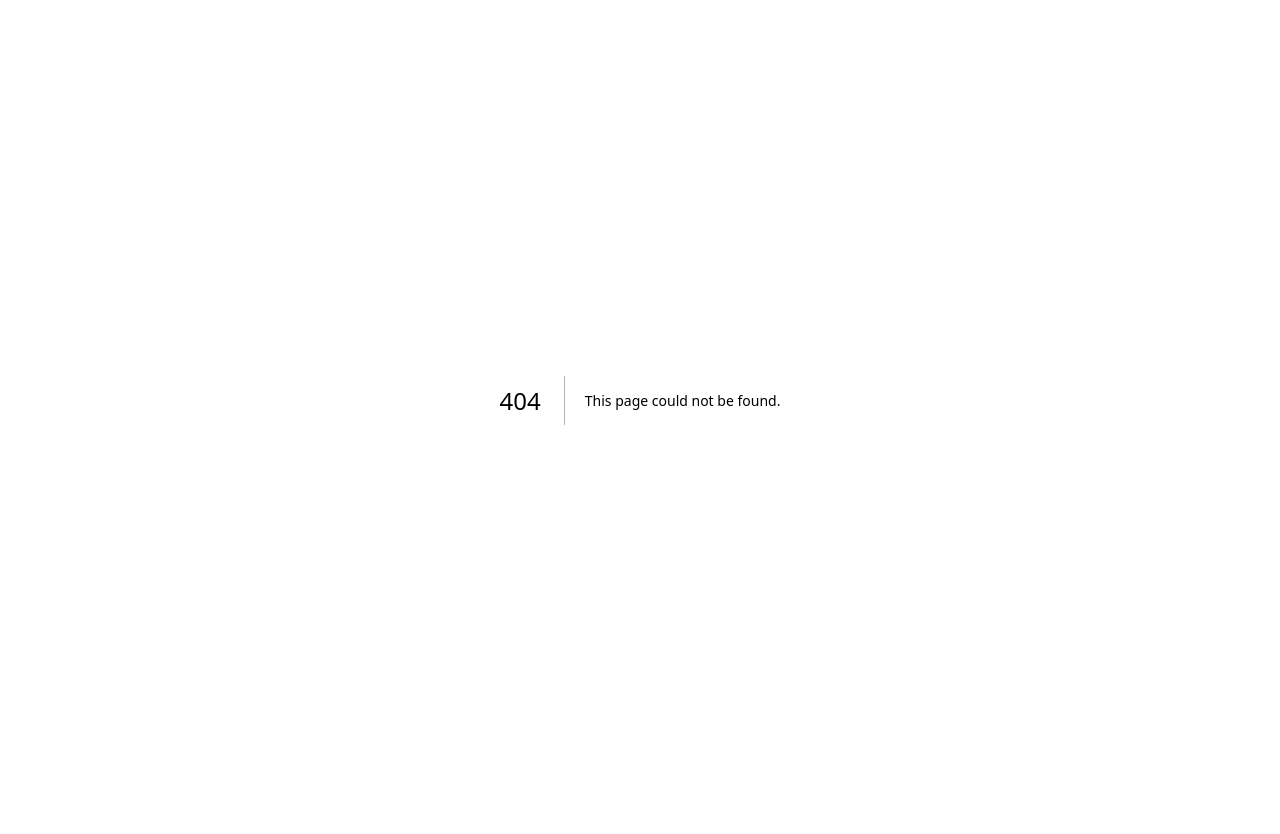
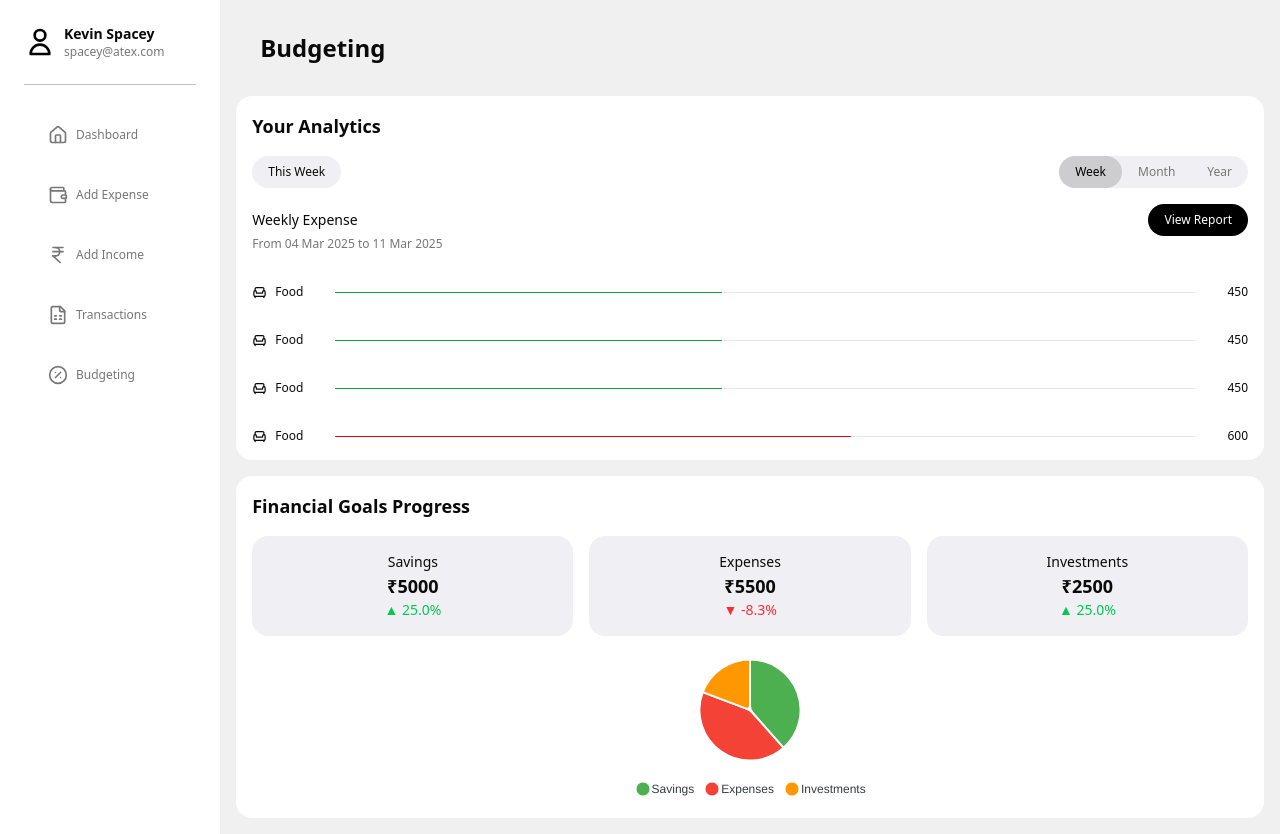
Before and after one commit to ayushmandwivedi/FlowFi, a Next.js app in the folder apps/user-app/: page /dashboard/budgeting in a window 1280 px wide. Before the commit this address had no page. Before the commit the page ends 800 px from the top, so only its background shows below. Built offline with nearby package versions, Linux system fonts and the light colour scheme.

Commit message:
added analytics card and goal card, completing budgeting page

```diff
--- /dev/null
+++ b/apps/user-app/app/dashboard/budgeting/page.tsx
@@ -0,0 +1,12 @@
+import { AnalyticsCard } from "components/budgeting/AnalyticsCard";
+import { GoalCard } from "components/budgeting/GoalCard";
+
+export default function Budgeting() {
+  return (
+    <div className="bg-[#f0f0f0] p-4 w-full flex flex-col gap-4">
+      <div className="text-2xl font-bold my-4 mx-6">Budgeting</div>
+      <AnalyticsCard />
+      <GoalCard />
+    </div>
+  );
+}
--- /dev/null
+++ b/apps/user-app/components/budgeting/AnalyticsCard.tsx
@@ -0,0 +1,123 @@
+"use client";
+
+import { Armchair } from "lucide-react";
+import { useState } from "react";
+
+export const AnalyticsCard = () => {
+  const [seloption, setSelOption] = useState<"Week" | "Month" | "Year">("Week");
+  const ToggleSwitch = () => {
+    return (
+      <div className="flex bg-[#f0f0f4] rounded-2xl">
+        {["Week", "Month", "Year"].map((option) => (
+          <button
+            key={option}
+            className={`px-4 py-2 text-xs rounded-2xl transition ${seloption === option ? "bg-[#cdcdcf] text-black" : "text-[#777777]"}`}
+            onClick={() => setSelOption(option as "Week" | "Month" | "Year")}
+          >
+            {option}
+          </button>
+        ))}
+      </div>
+    );
+  };
+
+  return (
+    <div className="bg-white p-4 rounded-2xl space-y-4">
+      <div className="text-lg font-semibold">Your Analytics</div>
+      <div className="flex justify-between items-center">
+        <div className="text-xs rounded-2xl bg-[#f0f0f4] py-2 px-4">
+          This {seloption}
+        </div>
+        <ToggleSwitch />
+      </div>
+      <div>
+        <div className="flex items-center justify-between">
+          <div className="text-sm">{seloption + "ly Expense"}</div>
+          <div>
+            <button className="bg-black rounded-2xl text-white text-xs px-4 py-2">
+              View Report
+            </button>
+          </div>
+        </div>
+        <div className="text-[#777777] text-xs">{`From ${getStartDate(seloption)} to ${new Date().toLocaleDateString(
+          "en-GB",
+          {
+            day: "2-digit",
+            month: "short",
+            year: "numeric",
+          }
+        )}`}</div>
+      </div>
+      <CategoryExpense
+        icon={<Armchair size={15} />}
+        type="Food"
+        expense={450}
+        total={1000}
+      />
+      <CategoryExpense
+        icon={<Armchair size={15} />}
+        type="Food"
+        expense={450}
+        total={1000}
+      />
+      <CategoryExpense
+        icon={<Armchair size={15} />}
+        type="Food"
+        expense={450}
+        total={1000}
+      />
+      <CategoryExpense
+        icon={<Armchair size={15} />}
+        type="Food"
+        expense={600}
+        total={1000}
+      />
+    </div>
+  );
+};
+
+const getStartDate = (range: "Week" | "Month" | "Year") => {
+  const today = new Date();
+  const startDate = new Date(today);
+
+  if (range === "Week") {
+    startDate.setDate(today.getDate() - 7);
+  } else if (range === "Month") {
+    startDate.setMonth(today.getMonth() - 1);
+  } else if (range === "Year") {
+    startDate.setFullYear(today.getFullYear() - 1);
+  }
+  return startDate.toLocaleDateString("en-GB", {
+    day: "2-digit",
+    month: "short",
+    year: "numeric",
+  });
+};
+
+interface CategoryExpenseProps {
+  type: string;
+  icon: React.ReactNode;
+  expense: number;
+  total: number;
+}
+
+const CategoryExpense = ({
+  type,
+  icon,
+  expense,
+  total,
+}: CategoryExpenseProps) => {
+  return (
+    <div className="flex justify-around items-center gap-2 mt-8 text-xs">
+      <div>{icon}</div>
+      <div>{type}</div>
+      <div className="w-full mx-6 bg-gray-200 rounded-full h-0.25">
+        <div
+          className={`${expense / total >= 0.5 ? "bg-red-600" : "bg-green-600"} h-0.25 rounded-full`}
+          style={{ width: `${(expense / total) * 100}%` }}
+        ></div>
+      </div>
+      <div>{expense}</div>
+    </div>
+  );
+};
--- /dev/null
+++ b/apps/user-app/components/budgeting/GoalCard.tsx
@@ -0,0 +1,77 @@
+"use client";
+import dynamic from "next/dynamic";
+import React from "react";
+import { ApexOptions } from "apexcharts";
+
+const ReactApexChart = dynamic(() => import("react-apexcharts"), {
+  ssr: false,
+});
+
+export const GoalCard: React.FC = () => {
+  // Sample previous month data for comparison
+  const previousData = { savings: 4000, expenses: 6000, investments: 2000 };
+  const currentData = { savings: 5000, expenses: 5500, investments: 2500 };
+
+  // Calculate percentage change
+  const getChange = (current: number, previous: number) => {
+    const change = ((current - previous) / previous) * 100;
+    return change.toFixed(1);
+  };
+
+  const options: ApexOptions = {
+    chart: { type: "pie" },
+    labels: ["Savings", "Expenses", "Investments"],
+    colors: ["#4CAF50", "#F44336", "#FF9800"], // Green, Red, Orange
+    legend: { position: "bottom" },
+    dataLabels: { enabled: false },
+  };
+
+  const series = [
+    currentData.savings,
+    currentData.expenses,
+    currentData.investments,
+  ];
+
+  type Datakey = keyof typeof currentData;
+
+  return (
+    <div className="bg-white p-4 rounded-2xl w-full h-full flex flex-col space-y-4">
+      <div className="font-semibold text-lg">Financial Goals Progress</div>
+
+      {/* Data Overview */}
+      <div className="grid grid-cols-3 gap-4 text-center">
+        {Object.keys(currentData).map((key) => {
+          const change = getChange(
+            currentData[key as Datakey],
+            previousData[key as Datakey]
+          );
+          const isPositive = Number(change) >= 0;
+
+          return (
+            <div key={key} className="p-4 rounded-2xl bg-[#f0f0f4] text-center">
+              <p className="text-sm capitalize">{key}</p>
+              <p className="text-lg font-semibold">
+                ₹{currentData[key as Datakey]}
+              </p>
+              <p
+                className={`text-sm ${isPositive ? "text-green-500" : "text-red-500"}`}
+              >
+                {isPositive ? "▲" : "▼"} {change}%
+              </p>
+            </div>
+          );
+        })}
+      </div>
+
+      {/* Pie Chart */}
+      <div className="flex-1 flex items-center justify-center">
+        <ReactApexChart
+          options={options}
+          series={series}
+          type="pie"
+          height="100%"
+        />
+      </div>
+    </div>
+  );
+};
```
